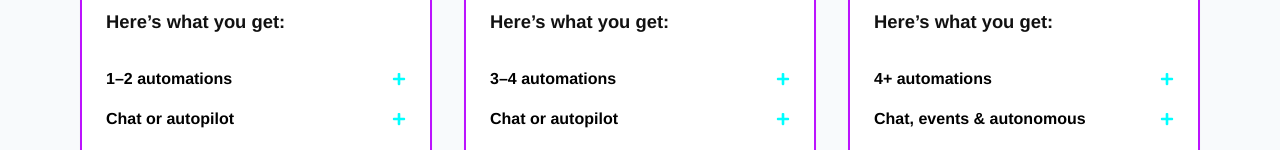
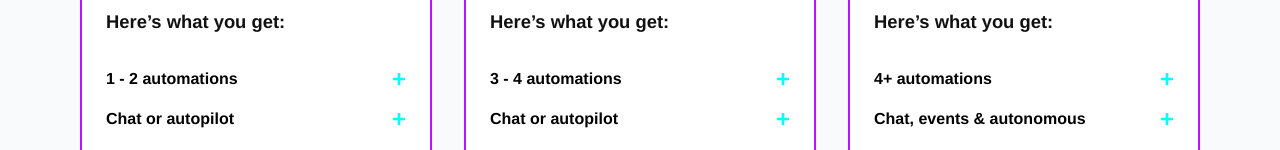
Before and after one commit to Kalcho8233/OmniNexAIWebsite, a Next.js app: page /pricing in a window 1280 px wide. Shown: the part 619-769 px from the top of the page. Built offline with nearby package versions, Linux system fonts and the light colour scheme.

Commit message:
Update pricing.jsx

```diff
--- a/pages/pricing.jsx
+++ b/pages/pricing.jsx
@@ -17,9 +17,9 @@ const plans = [
     border: "border-neonPurple",
     text: "text-neonPurple",
     features: [
-      { title: "1–2 automations", desc: "Simple workflows that remove repetitive tasks and save hours each week." },
+      { title: "1 - 2 automations", desc: "Simple workflows that remove repetitive tasks and save hours each week." },
       { title: "Chat or autopilot", desc: "Send a quick chat command or let tasks run automatically on a schedule." },
-      { title: "Connects multiple tools", desc: "Works with the tools you already use – no extra logins needed." },
+      { title: "Connects multiple tools", desc: "Works with the tools you already use - no extra logins needed." },
       { title: "Onboarding & training", desc: "Step-by-step guidance so you’re confident from day one." },
       { title: "Ongoing improvements", desc: "Small updates as your needs change over time." },
       { title: "Support", desc: "Standard help during business hours." },
@@ -35,7 +35,7 @@ const plans = [
     border: "border-neonPurple",
     text: "text-neonPurple",
     features: [
-      { title: "3–4 automations", desc: "Covers more processes with faster and more reliable performance." },
+      { title: "3 - 4 automations", desc: "Covers more processes with faster and more reliable performance." },
       { title: "Chat or autopilot", desc: "Same convenience as Launch, with smarter scheduling options." },
       { title: "Connects multiple tools", desc: "Better integrations for smoother work between apps." },
       { title: "Onboarding & training", desc: "Extra guidance with role-specific instructions and short videos." },
@@ -60,7 +60,7 @@ const plans = [
       { title: "Connects multiple tools", desc: "Integrations across departments to cut down on manual work." },
       { title: "Onboarding & training", desc: "Full team workshops to make automation part of daily work." },
       { title: "Ongoing improvements", desc: "A yearly plan for steady upgrades and refinements." },
-      { title: "Support", desc: "A dedicated contact who knows your setup inside out." },
+      { title: "Support", desc: "A dedicated support from an expert who knows your setup inside out." },
       { title: "Smarter coordination", desc: "Advanced rules and routing between teams and tools." },
       { title: "Regular check-ins", desc: "Reviews every two months with clear action steps." },
       { title: "Built for expansion", desc: "Ready for higher volumes and new processes as you grow." },
```
